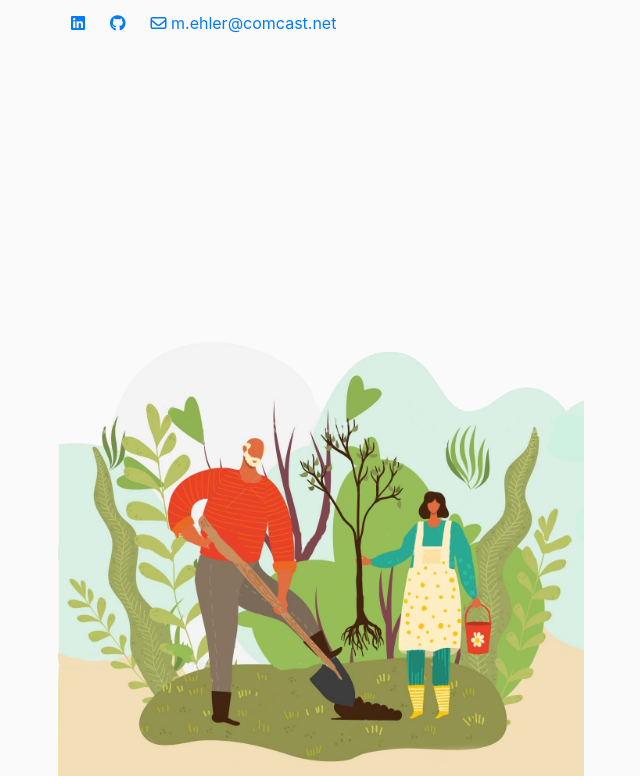
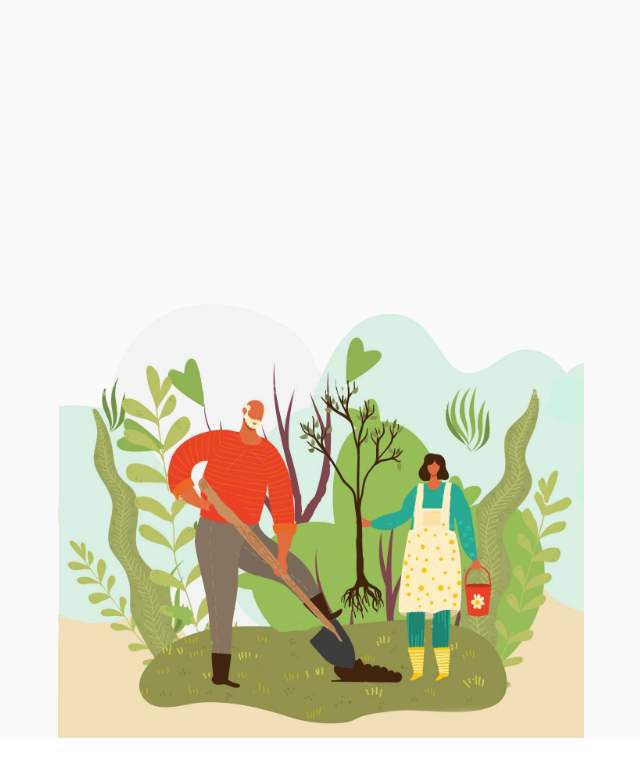
Before and after one commit to MarkEhler/UfarmsLegacy, a Flask app: page /mailing2 in a window 1280 px wide. Shown: the part 1087-1863 px from the top of the page, without its empty margins (27-667 px from the left). After the commit the page ends 1825 px from the top, so only its background shows below. Run offline with Flask 2, Linux system fonts and the light colour scheme; some libraries are stand-ins or nearby versions.

Commit message:
Ali edits

```diff
--- a/app/templates/500.html
+++ b/app/templates/500.html
@@ -1,7 +1,7 @@
 {% extends "layout.html" %}
 
 {% block app_content %}
-    <h1>An unexpected error has occurred</h1>
-    <p>The administrator has been notified. Sorry for the inconvenience!</p>
+    <h1>404 Error</h1>
+    <p>I'm working on it</p>
     <p><a href="{{ url_for('about') }}">Back</a></p>
 {% endblock %}
--- a/app/templates/about.html
+++ b/app/templates/about.html
@@ -16,9 +16,9 @@
       </div>
       <br>
       <br>
-        <div class="contact">
+        <div class="quote">
           <i class="fa fa-quote-left fa-3x fa-pull-left fa-border" aria-hidden="true"></i>
-          <p>While volunteering in rural Nepal, I saw how agriculture could bring a village together.  We're so connected now but we live disconnected from our world and our neighbors.  This is a project in rediscovering ourselves while tuning ourselves to our surroundings.  I believe that through collective action we can close the gap that haw grown between agriculture and community, these two things so essential to us.  Follow me on this journey.  Let's start by making the map.  </p>
+          <p>While volunteering in rural Nepal, I learned how agriculture could bring a village together.  We're so connected now but we live disconnected from our world and our neighbors.  This is a project in rediscovering ourselves while tuning in to our surroundings.  I believe that through collective action we can close the gap that has grown between agriculture and community, these two things so essential to us.  Follow me on this journey.  Let's start by making the map.  </p>
           <p>--Mark Ehler</p>
           <div class="map">
             <div class="container">
--- a/app/templates/mailinglist.html
+++ b/app/templates/mailinglist.html
@@ -7,11 +7,6 @@
     </div>
     <br>
     <br>
-    <div class="btn-group open">
-        <a class="btn btn-default" href="https://www.linkedin.com/in/mark-ehler-85052548/"><i class="fa fa-linkedin-square"></i></a>
-        <a class="btn btn-default" href="https://github.com/MarkEhler"><i class="fa fa-github"></i></a>
-        <a class="btn btn-default toggle-text" data-toggle="collapse" href="#"><i class="fa fa-envelope-o"></i><span class="hidden"> m.ehler@comcast.net </span></a>
-    </div>
     <div>
         <br>
         <img src="/static/planting_trees.png" alt="planting_trees", width="72%", location = "center">
--- a/app/templates/mailinglist2.html
+++ b/app/templates/mailinglist2.html
@@ -6,11 +6,6 @@
         <iframe src="https://docs.google.com/forms/d/e/1FAIpQLSdMcVM9-m9wIySnytV_PTfDHVxrya5ecNSrDL7TunFNzehZYw/viewform?embedded=true" width="640" height="988" frameborder="0" marginheight="0" marginwidth="0">Loading…</iframe>
     </body>
     </div>
-    <div class="btn-group open">
-        <a class="btn btn-default" href="https://www.linkedin.com/in/mark-ehler-85052548/"><i class="fa fa-linkedin-square"></i></a>
-        <a class="btn btn-default" href="https://github.com/MarkEhler"><i class="fa fa-github"></i></a>
-        <a class="btn btn-default toggle-text" data-toggle="collapse" href="#"><i class="fa fa-envelope-o"></i><span class="hidden"> m.ehler@comcast.net </span></a>
-    </div>
     <div>
         <br>
         <img src="/static/planting_trees.png" alt="planting_trees", width="72%", location = "center">
```
